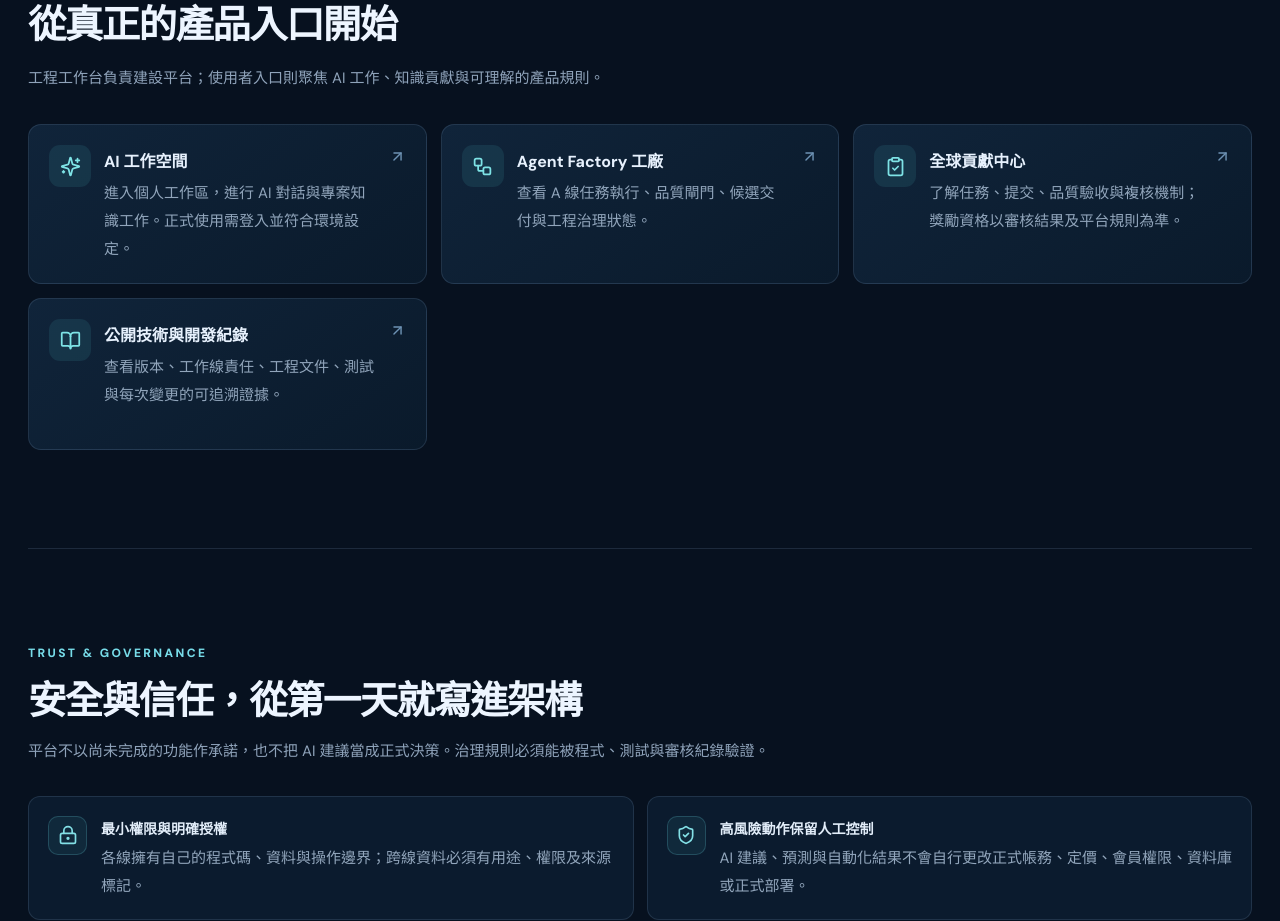
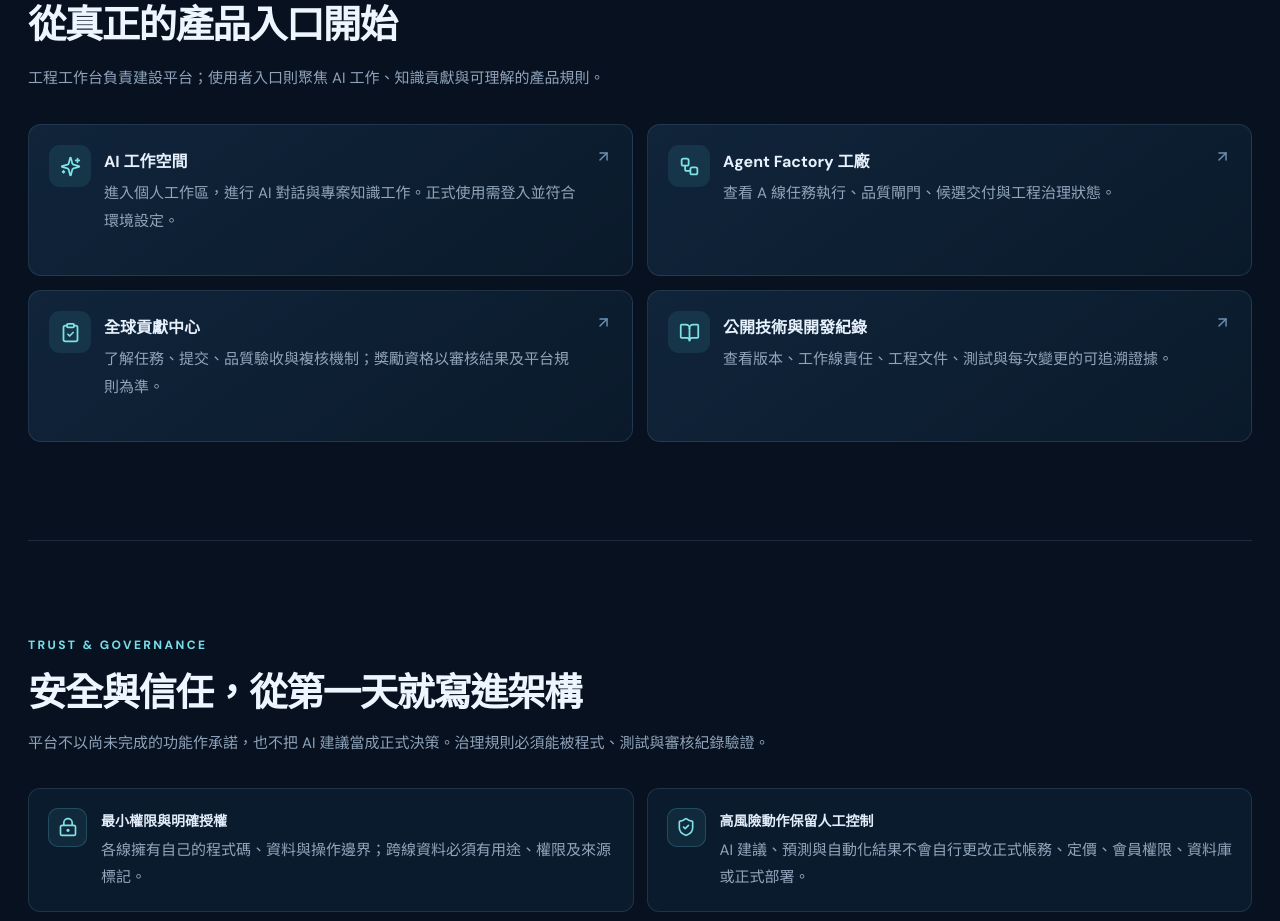
Before and after one commit to X84657465/global-citizen-ai-network, a Next.js app: page / in a window 1280 px wide. Shown: the part 6880-7801 px from the top of the page. Built offline with nearby package versions, Linux system fonts and the light colour scheme.

Commit message:
style(home): balance four product entry cards in a readable two-column grid

```diff
--- a/app/home.module.css
+++ b/app/home.module.css
@@ -24,7 +24,7 @@
 .trackFooter{display:grid;gap:12px;margin-top:auto;padding-top:20px}.trackStatus{justify-self:start;padding:5px 8px;border:1px solid color-mix(in srgb,var(--track-accent) 20%,transparent);border-radius:5px;color:var(--track-accent);background:color-mix(in srgb,var(--track-accent) 7%,transparent);font-size:8px;font-weight:700}.trackAction{display:flex;justify-content:space-between;align-items:center;gap:10px;padding-top:11px;border-top:1px solid var(--line);color:#e5f0ff;font-size:10px;font-weight:800}.trackAction svg{color:var(--track-accent)}.trackFootnote{display:flex;align-items:flex-start;gap:9px;margin-top:18px;padding:13px 15px;border:1px solid rgba(129,179,210,.13);border-radius:9px;color:#8da4bb;background:rgba(12,28,46,.72);font-size:9px;line-height:1.85}.trackFootnote svg{flex:0 0 auto;color:#70dce3;margin-top:1px}
 .architectureSection{padding:94px 0 98px;border-top:1px solid var(--line)}.architectureIntro{display:flex;justify-content:space-between;align-items:flex-end;gap:36px;margin-bottom:29px}.architectureIntro>div:first-child{max-width:800px}.architectureIntro h2{margin-bottom:10px}.architectureLegend{display:flex;flex-wrap:wrap;gap:9px 14px;max-width:390px}.architectureLegend span{display:inline-flex;align-items:center;gap:6px;color:#8fa3b8;font-size:8px;white-space:nowrap}.architectureLegend i{width:7px;height:7px;border-radius:50%}.legendBlue{background:#77a5ff}.legendTeal{background:#64d2c5}.legendViolet{background:#aa96ff}.legendPink{background:#e4a0cf}.legendGold{background:#e9c17a}.architectureVisual{overflow:hidden;border:1px solid rgba(149,186,220,.22);border-radius:17px;background:#09172e;box-shadow:0 22px 65px rgba(0,0,0,.28)}.architectureImage{display:block;width:100%;height:auto}.architectureNote{display:flex;align-items:center;justify-content:space-between;gap:20px;margin-top:14px;padding:15px 18px;border:1px solid rgba(105,201,212,.17);border-radius:10px;background:rgba(17,57,69,.18)}.architectureNote>div{display:flex;align-items:center;gap:8px;color:#8ae2e3;font-size:10px;white-space:nowrap}.architectureNote p{margin:0;color:#91a8bd;font-size:9px;line-height:1.8}
 .loopSection{padding:96px 0 100px;border-top:1px solid var(--line)}.loopRail{display:grid;grid-template-columns:repeat(6,1fr);gap:10px;margin-top:34px}.loopStep{position:relative;min-height:87px;display:flex;flex-direction:column;justify-content:center;gap:9px;padding:13px 14px;border:1px solid var(--line);border-radius:10px;background:linear-gradient(150deg,#112840,#0b1c2f)}.loopStep>span{color:#6edce6;font-size:9px;font-weight:800;letter-spacing:.15em}.loopStep b{color:#ccdaea;font-size:10px;line-height:1.5}.loopStep svg{position:absolute;right:9px;top:15px;color:#52718e}.loopPrinciple{display:flex;align-items:center;gap:12px;margin-top:15px;padding:14px 17px;border:1px solid rgba(117,155,223,.19);border-radius:9px;background:rgba(40,67,115,.16)}.loopPrinciple svg{color:#a994ff;flex:0 0 auto}.loopPrinciple p{margin:0;color:#9cafc5;font-size:10px;line-height:1.8}.loopPrinciple b{color:#d4c8ff}
-.productSection{padding:96px 0 98px;border-top:1px solid var(--line)}.productGrid{display:grid;grid-template-columns:repeat(3,1fr);gap:14px;margin-top:32px}.productCard{display:flex;align-items:flex-start;gap:13px;min-height:152px;padding:20px;border:1px solid var(--line);border-radius:13px;color:inherit;background:linear-gradient(145deg,#10243a,#0a1a2b);text-decoration:none;transition:border-color .18s,transform .18s}.productCard:hover{transform:translateY(-3px);border-color:rgba(106,220,229,.42)}.productIcon{display:grid;flex:0 0 auto;place-items:center;width:42px;height:42px;border-radius:11px;color:#7ee3e6;background:rgba(73,174,188,.13)}.productCard>div{flex:1}.productCard h3{margin:3px 0 8px;color:#e7f1fd;font-size:13px}.productCard p{margin:0;color:#91a5bb;font-size:9px;line-height:1.9}.productCard>svg:last-child{margin-top:3px;color:#6d92b4;flex:0 0 auto}
+.productSection{padding:96px 0 98px;border-top:1px solid var(--line)}.productGrid{display:grid;grid-template-columns:repeat(2,minmax(0,1fr));gap:14px;margin-top:32px}.productCard{display:flex;align-items:flex-start;gap:13px;min-height:152px;padding:20px;border:1px solid var(--line);border-radius:13px;color:inherit;background:linear-gradient(145deg,#10243a,#0a1a2b);text-decoration:none;transition:border-color .18s,transform .18s}.productCard:hover{transform:translateY(-3px);border-color:rgba(106,220,229,.42)}.productIcon{display:grid;flex:0 0 auto;place-items:center;width:42px;height:42px;border-radius:11px;color:#7ee3e6;background:rgba(73,174,188,.13)}.productCard>div{flex:1}.productCard h3{margin:3px 0 8px;color:#e7f1fd;font-size:13px}.productCard p{margin:0;color:#91a5bb;font-size:9px;line-height:1.9}.productCard>svg:last-child{margin-top:3px;color:#6d92b4;flex:0 0 auto}
 .governanceSection{padding:96px 0 99px;border-top:1px solid var(--line)}.governanceHeader{max-width:810px;margin-bottom:30px}.governanceHeader h2{margin-bottom:9px}.trustGrid{display:grid;grid-template-columns:repeat(2,1fr);gap:13px}.trustCard{display:flex;gap:14px;min-height:121px;padding:19px;border:1px solid var(--line);border-radius:12px;background:rgba(13,30,49,.84)}.trustCard>span{display:grid;flex:0 0 auto;place-items:center;width:39px;height:39px;border:1px solid rgba(105,216,222,.21);border-radius:10px;color:#83e0e6;background:rgba(62,151,168,.11)}.trustCard h3{margin:2px 0 7px;color:#e2edf9;font-size:11px}.trustCard p{margin:0;color:#92a6bc;font-size:9px;line-height:1.9}
 .docsSection{padding:93px 0 99px;border-top:1px solid var(--line)}.docsHeading{display:flex;justify-content:space-between;align-items:flex-end;gap:26px;margin-bottom:28px}.docsHeading>div:first-child{max-width:790px}.docsHeading h2{font-size:clamp(24px,2.8vw,35px)}.docsGrid{display:grid;grid-template-columns:repeat(2,1fr);gap:12px}.docCard{display:flex;align-items:flex-start;gap:12px;min-height:92px;padding:17px;border:1px solid var(--line);border-radius:10px;color:inherit;background:rgba(13,28,46,.8);text-decoration:none;transition:border-color .18s}.docCard:hover{border-color:rgba(105,212,221,.42)}.docCard>span{display:grid;flex:0 0 auto;place-items:center;width:35px;height:35px;border-radius:9px;color:#8cdfe5;background:rgba(67,151,174,.13)}.docCard>div{flex:1}.docCard b{color:#dbe8f7;font-size:10px}.docCard p{margin:5px 0 0;color:#879db5;font-size:9px;line-height:1.8}.docCard>svg{flex:0 0 auto;margin-top:3px;color:#7393b1}
 .finalCta{display:flex;align-items:center;gap:20px;margin-bottom:70px;padding:25px 27px;border:1px solid rgba(113,199,220,.24);border-radius:15px;background:linear-gradient(105deg,rgba(24,65,83,.56),rgba(21,43,75,.72));box-shadow:0 22px 60px rgba(0,0,0,.18)}.finalCtaMark{display:grid;flex:0 0 auto;place-items:center;width:50px;height:50px;border:1px solid rgba(129,224,230,.25);border-radius:13px;color:#8ee7e7;background:rgba(98,183,203,.12)}.finalCta>div:nth-child(2){flex:1}.finalCta h2{margin:6px 0 4px;font-size:18px}.finalCta p{font-size:10px}.finalCtaButton{min-height:40px}
```
